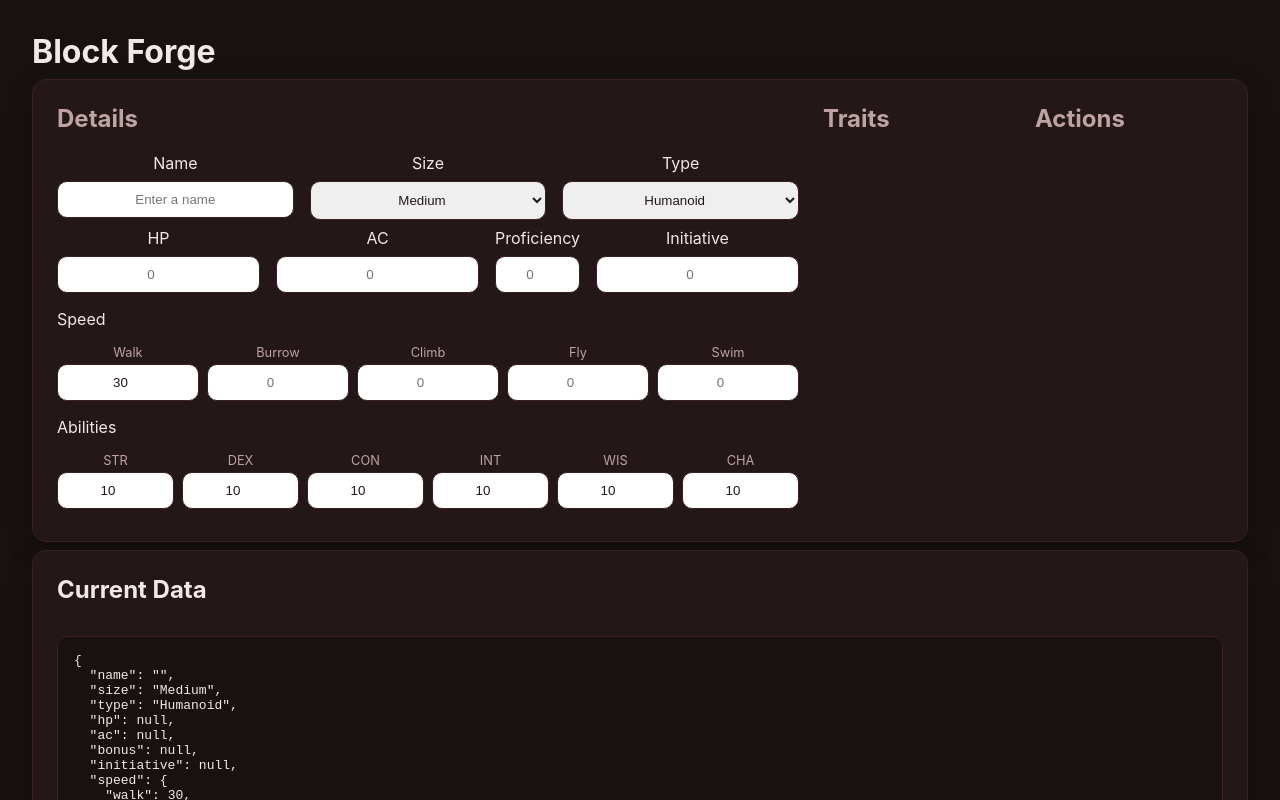
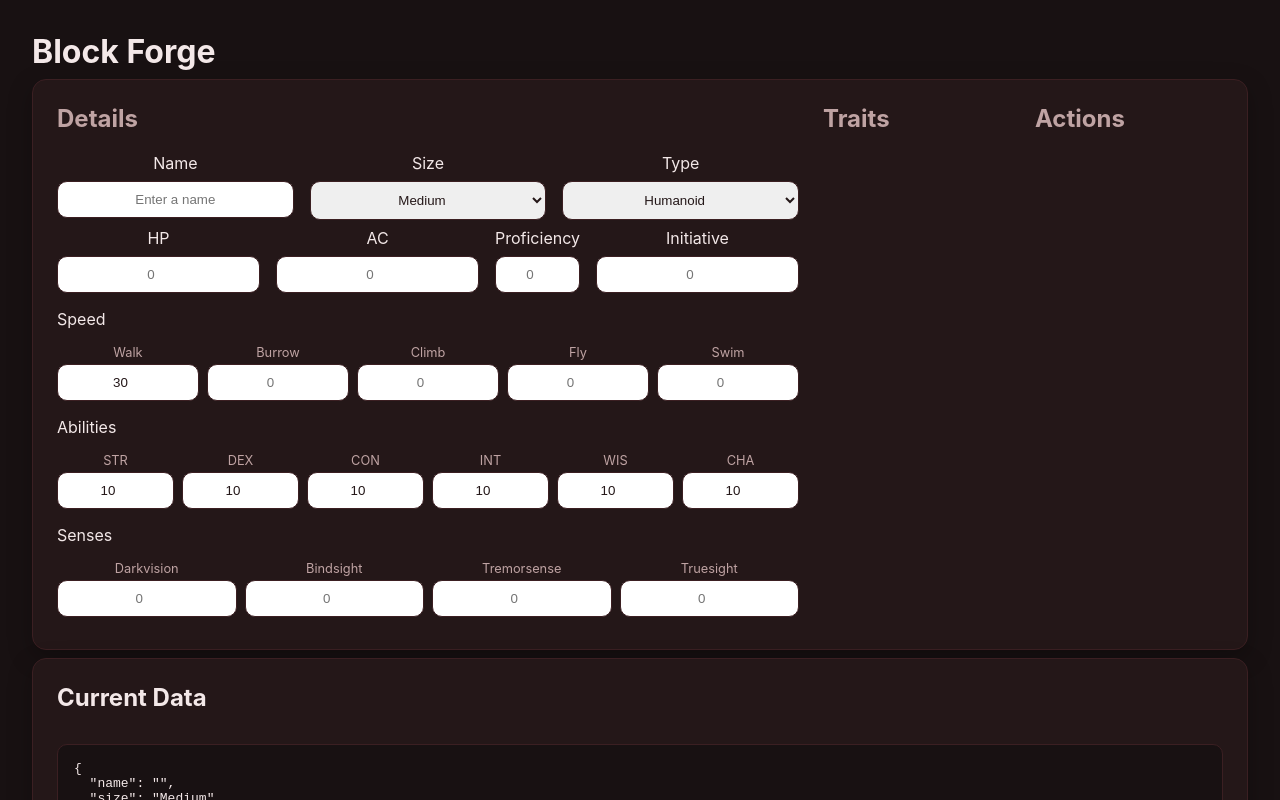
Before and after one commit to tangynacho/block-forge, a Vue app: page / in a window 1280 px wide. Shown: the top 800 px of the page. Built offline with nearby package versions, Linux system fonts and the light colour scheme.

Commit message:
added senses

```diff
--- a/src/App.vue
+++ b/src/App.vue
@@ -1,6 +1,6 @@
 <script setup lang="ts">
 import { reactive } from 'vue'
-import { type BlockForm, type SpeedKey, defaultSpeed, type AbilityKey, defaultAbilities } from './types/block'
+import { type BlockForm, type SpeedKey, defaultSpeed, type AbilityKey, defaultAbilities, type SenseKey, defaultSenses } from './types/block'
 
 const sizeOptions = [
   'Tiny',
@@ -47,6 +47,14 @@ const abilityLabels: Record<AbilityKey, string> = {
   CHA: 'CHA',
 }
 
+const senseKeys: SenseKey[] = ['darkvision', 'blindsight', 'tremorsense', 'truesight']
+const senseLabels: Record<SenseKey, string> = {
+  darkvision: 'Darkvision',
+  blindsight: 'Bindsight',
+  tremorsense: 'Tremorsense',
+  truesight: 'Truesight',
+}
+
 const block = reactive<BlockForm>({
   name: '',
   size: 'Medium',
@@ -57,6 +65,7 @@ const block = reactive<BlockForm>({
   initiative: null,
   speed: defaultSpeed,
   abilities: defaultAbilities,
+  senses: defaultSenses,
 })
 </script>
 
@@ -139,6 +148,23 @@ const block = reactive<BlockForm>({
             <span>{{ abilityLabels[key] }}</span>
             <input
               v-model.number="block.abilities[key]"
+              type="number"
+              min="0"
+              placeholder="0"
+            />
+          </label>
+        </div>
+
+        <p>Senses</p>
+        <div class="sub-grid">
+          <label
+            v-for="key in senseKeys"
+            :key="key"
+            class="sub-field"
+          >
+            <span>{{ senseLabels[key] }}</span>
+            <input
+              v-model.number="block.senses[key]"
               type="number"
               min="0"
               placeholder="0"
--- a/src/types/block.ts
+++ b/src/types/block.ts
@@ -19,6 +19,15 @@ export const defaultAbilities: Abilities = {
     CHA: 10,
 }
 
+export type SenseKey = 'darkvision' | 'blindsight' | 'tremorsense' | 'truesight'
+export type Senses = Record<SenseKey, number | null>
+export const defaultSenses: Senses = {
+    darkvision: null,
+    blindsight: null,
+    tremorsense: null,
+    truesight: null,
+}
+
 export type BlockForm = {
     name: string
     size: string
@@ -29,4 +38,5 @@ export type BlockForm = {
     initiative: number | null
     speed: Speed
     abilities: Abilities
+    senses: Senses
 }
```
